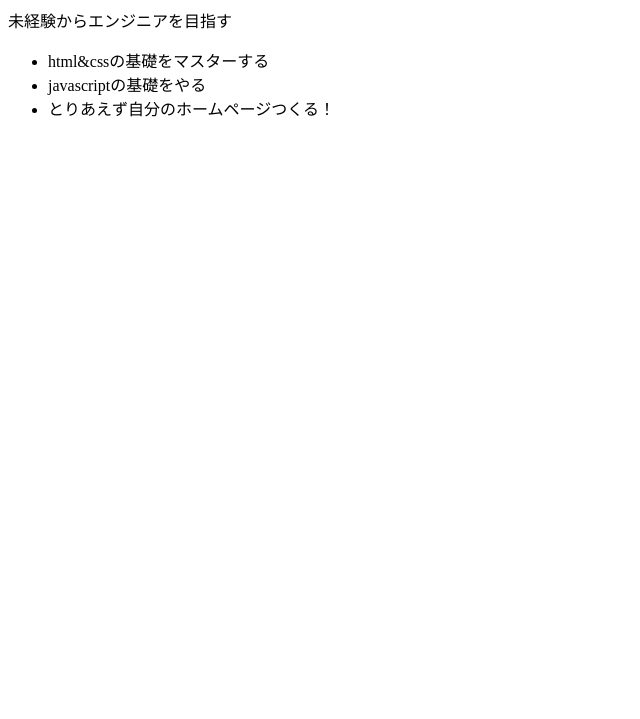
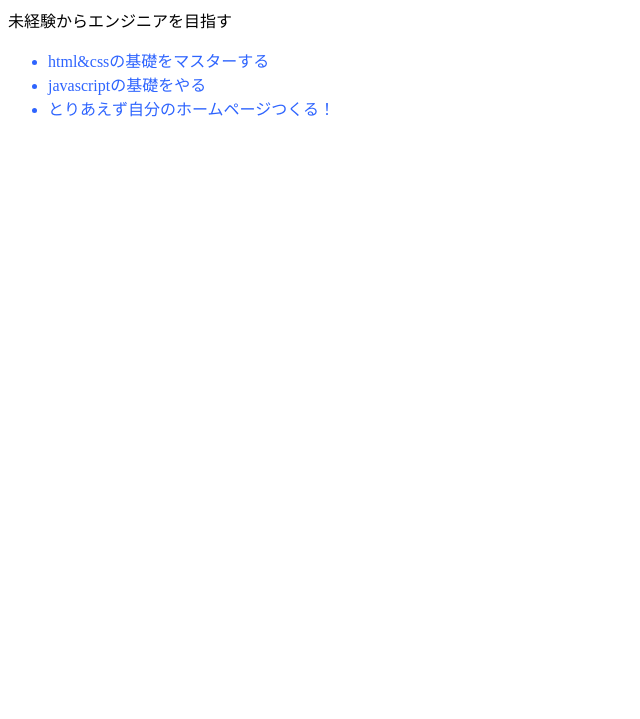
Before and after one commit to tunataro/tunataro.github.io, a plain HTML site: page index.html in a window 1280 px wide. Shown: the part 81-800 px from the top of the page, without its empty margins (0-640 px from the left). Drawn offline with Linux system fonts and the light colour scheme.

Commit message:
Update stylesheet.css

```diff
--- a/stylesheet.css
+++ b/stylesheet.css
@@ -1,3 +1,5 @@
 .title {
   color: #02ccba;
 }
+li{
+  color: #2E64FE;
```
